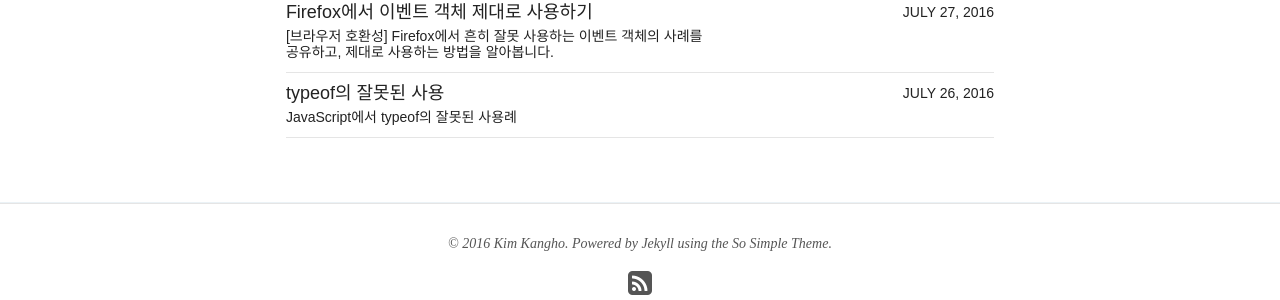
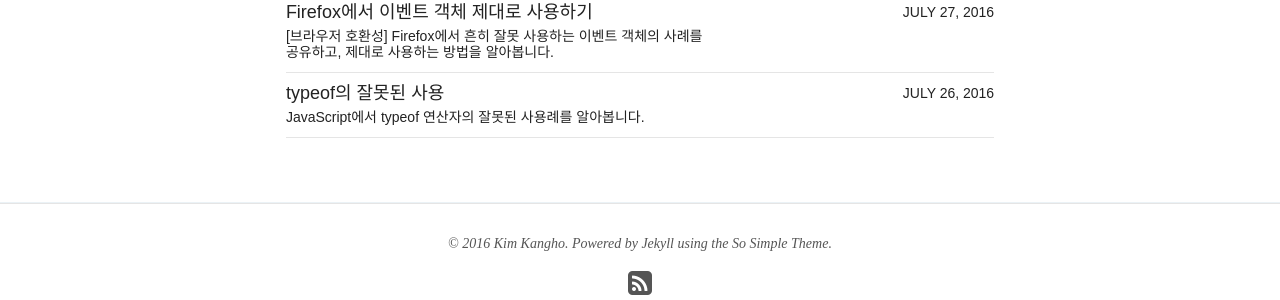
Before and after one commit to cimfalab/deepscan, a Jekyll site: the page built from index.html, in a window 1280 px wide. Shown: the part 514-814 px from the top of the page. Built offline with Jekyll 4.4.1, drawn with Linux system fonts in a browser that asks for light colours; nearby versions of some CDN libraries; some web fonts are replaced; the list of posts is cut into pages by our own code.

Commit message:
Update Post #1

```diff
--- a/_posts/blog/2016-07-26-typeof.md
+++ b/_posts/blog/2016-07-26-typeof.md
@@ -1,8 +1,9 @@
 ---
 layout: post
 title: typeof의 잘못된 사용
-excerpt: "JavaScript에서 typeof의 잘못된 사용례"
+excerpt: "JavaScript에서 typeof 연산자의 잘못된 사용례를 알아봅니다."
 date: 2016-07-26 18:00:00 +0900
+modified: 2016-07-27 14:00:00 +0900
 share: true
 categories: blog
 tags:
```
